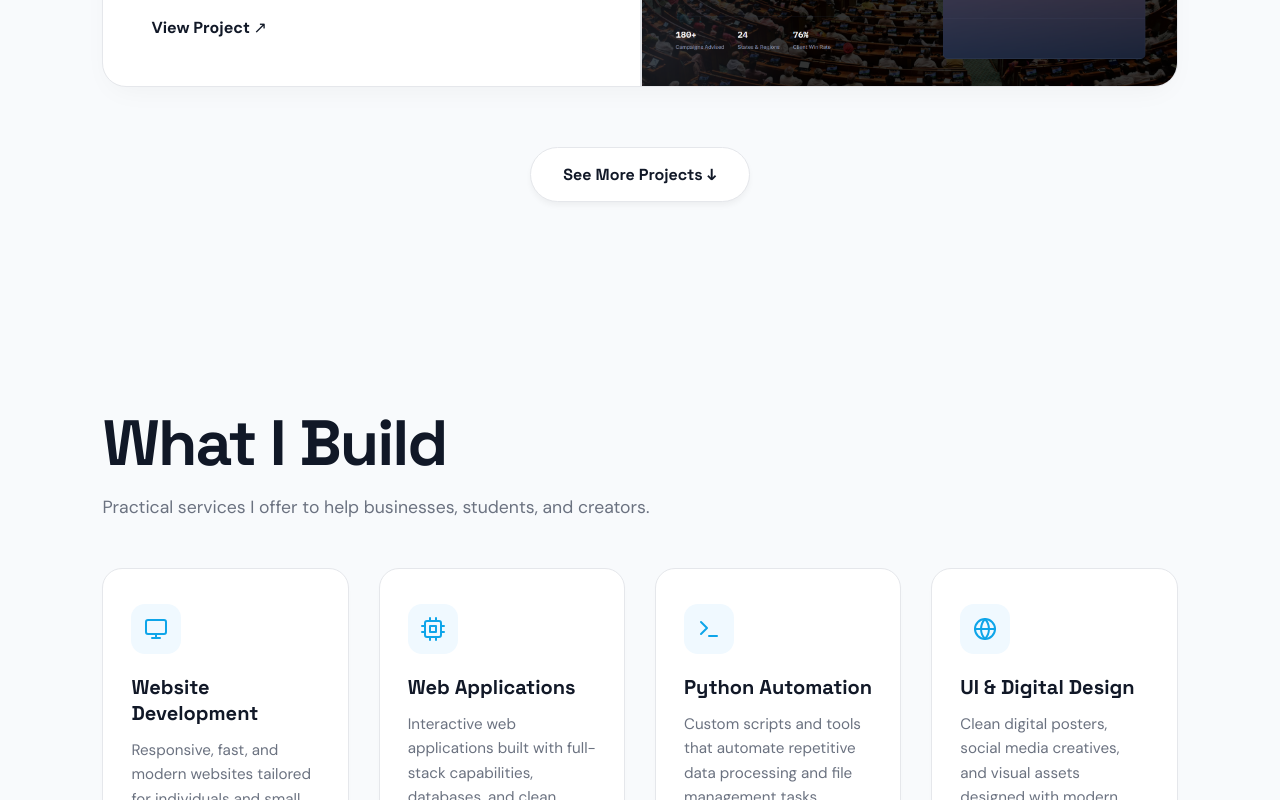
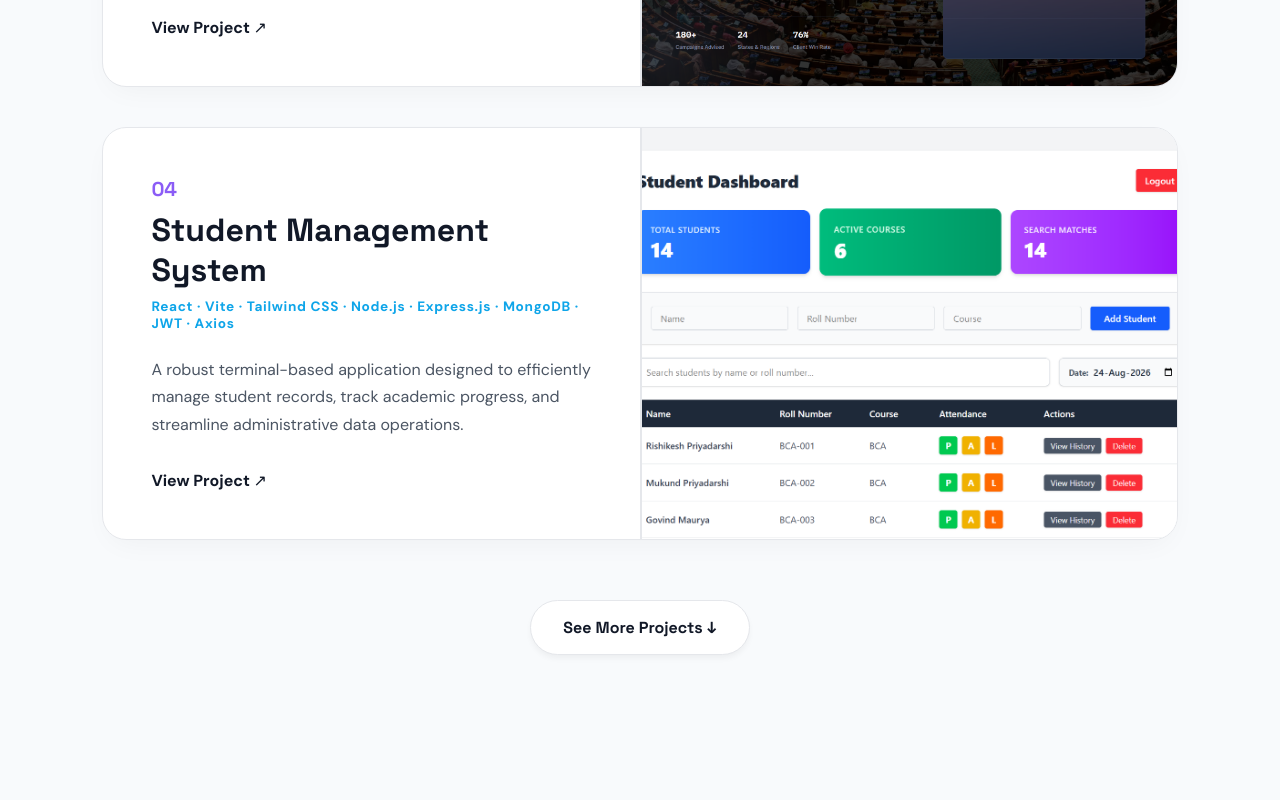
Before and after one commit to C0DEXTESTER/rishikesh-portfolio, a React (Vite) app: page / in a window 1280 px wide. Shown: the part 1780-2580 px from the top of the page. Built offline with nearby package versions, Linux system fonts and the light colour scheme.

Commit message:
Added Student Management System to portfolio

```diff
--- a/src/App.jsx
+++ b/src/App.jsx
@@ -4,6 +4,7 @@ import './App.css';
 import aiImage from './assets/ai-project.png';
 import yogaImage from './assets/yoga-project.png';
 import democraticImage from './assets/democratic-project.png';
+import smsImage from './assets/SMS-project.png';
 import logoImage from './assets/logo.png';
 
 function App() {
@@ -286,6 +287,28 @@ function App() {
             </div>
           )}
 
+          {/* Project 04: Student Management System (Hidden behind "See More" button) */}
+          <div className="project-card fade-in">
+            <div className="project-content-left">
+              <div className="project-number">04</div>
+              <h3>
+                <a href="https://student-management-system-rouge-nu.vercel.app/" rel="noreferrer" className="project-title-link">
+                  Student Management System
+                </a>
+              </h3>
+              <p className="tech-stack">React &middot; Vite &middot; Tailwind CSS &middot; Node.js &middot; Express.js &middot; MongoDB &middot; JWT &middot; Axios</p>
+              <p className="project-desc">
+                A robust terminal-based application designed to efficiently manage student records, track academic progress, and streamline administrative data operations.
+              </p>
+              <a href="https://student-management-system-rouge-nu.vercel.app/" target="_blank" rel="noreferrer" className="project-link">View Project ↗</a>
+            </div>
+            <div className="project-image-right">
+              <a href="https://student-management-system-rouge-nu.vercel.app/" target="_blank" rel="noreferrer" className="image-wrapper-link">
+                <img src={smsImage} alt="Student Management System" className="project-screenshot" />
+              </a>
+            </div>
+          </div>
+
         </div>
 
         {/* SEE MORE BUTTON */}
```
Also changed, not shown: src/assets/SMS-project.png (added).
